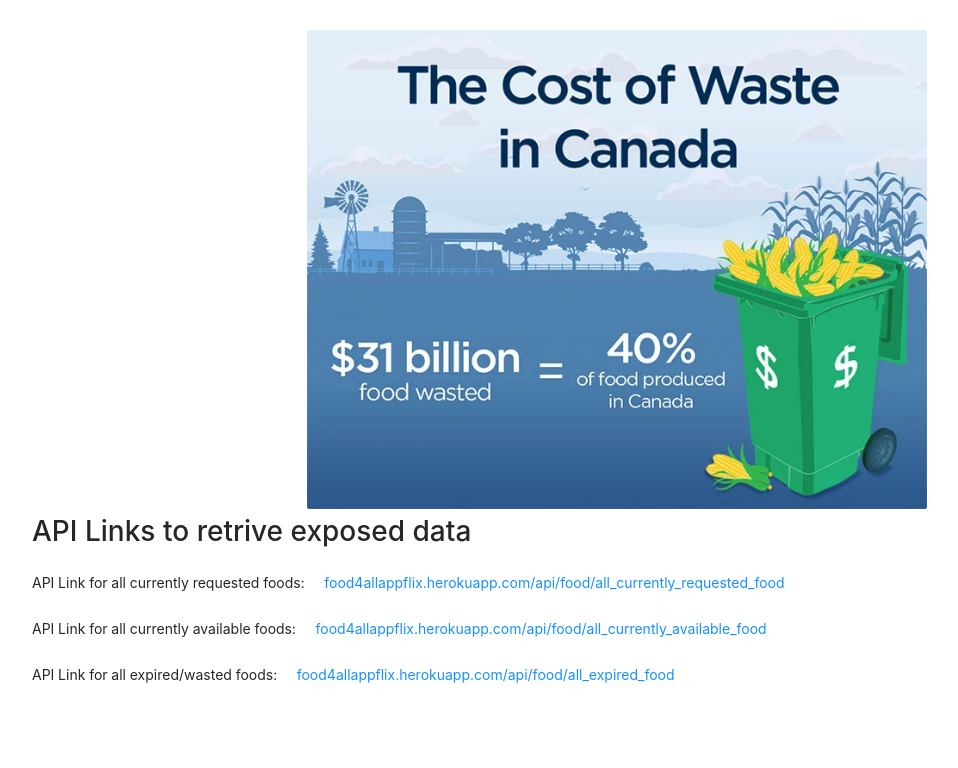
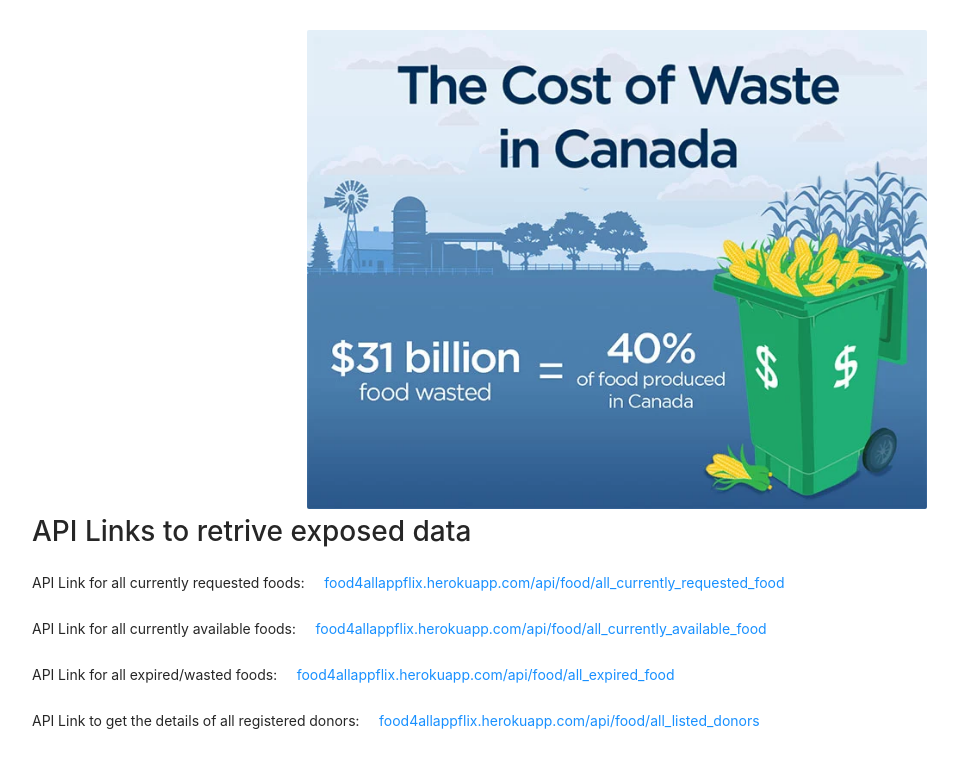
Before and after one commit to benazir-concordia/herouFood4All, a React (Create React App) app in the folder frontend/: page /site in a window 1280 px wide. Shown: the top 768 px of the page, without its empty margins (23-981 px from the left). Built offline with nearby package versions, Linux system fonts and the light colour scheme.

Commit message:
frontend

```diff
--- a/frontend/src/components/Pages/RequestedFood/RequestedFood.js
+++ b/frontend/src/components/Pages/RequestedFood/RequestedFood.js
@@ -67,7 +67,7 @@ class RequestedFood extends Component {
             </Fragment>
             :null}
 
-          <h1>List of Posted Food</h1>
+          <h1>List of Requested Food</h1>
           <br />
           {this.props.all_posted_food?
           this.props.all_posted_food.map((itm, i)=>(
--- a/frontend/src/components/Pages/WebSite/WebSite.js
+++ b/frontend/src/components/Pages/WebSite/WebSite.js
@@ -34,6 +34,7 @@ class WebSite extends Component {
             <p>API Link for all currently requested foods: <Button type="link" onClick={()=>window.location.assign('https://food4allappflix.herokuapp.com/api/food/all_currently_requested_food')}>food4allappflix.herokuapp.com/api/food/all_currently_requested_food</Button></p>
             <p>API Link for all currently available foods: <Button type="link" onClick={()=>window.location.assign('https://food4allappflix.herokuapp.com/api/food/all_currently_available_food')}>food4allappflix.herokuapp.com/api/food/all_currently_available_food</Button></p>
             <p>API Link for all expired/wasted foods: <Button type="link" onClick={()=>window.location.assign('https://food4allappflix.herokuapp.com/api/food/all_expired_food')}>food4allappflix.herokuapp.com/api/food/all_expired_food</Button></p>
+            <p>API Link to get the details of all registered donors: <Button type="link" onClick={()=>window.location.assign('https://food4allappflix.herokuapp.com/api/food/all_listed_donors')}>food4allappflix.herokuapp.com/api/food/all_listed_donors</Button></p>
         </div>
         </div>
       </Fragment>
```
Also changed, not shown: 8 other files (tests, documents, lock files or other folders).
